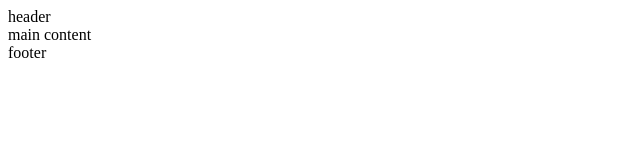
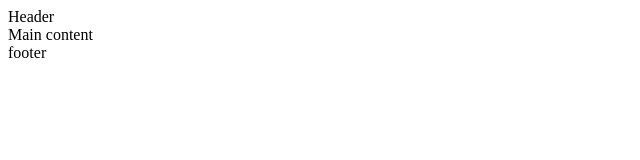
Before and after one commit to Olais11/alche-web_front_end, a plain HTML site: page html_advanced/3-index.html in a window 1280 px wide. Shown: the full height of the page, 0-640 px from the left. Drawn offline with Linux system fonts and the light colour scheme.

Commit message:
Fix task 3 text

```diff
--- a/html_advanced/3-index.html
+++ b/html_advanced/3-index.html
@@ -9,8 +9,8 @@
         <link rel="icon" type="image/png" href="./favicon.png">
     </head>
     <body>
-        <header>header</header>
-        <main>main content</main>
-        <footer>footer</footer>
+        <header>Header</header>
+<main>Main content</main>
+<footer>footer</footer>
     </body>
 </html>
```
